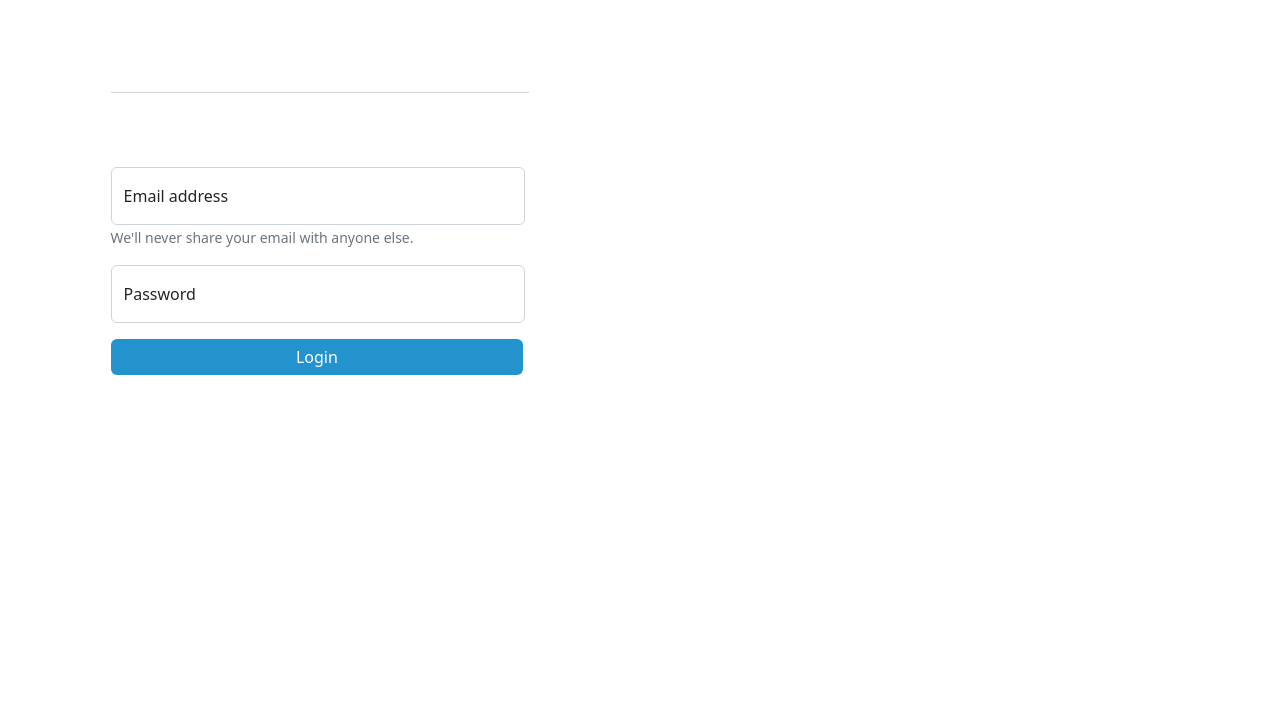
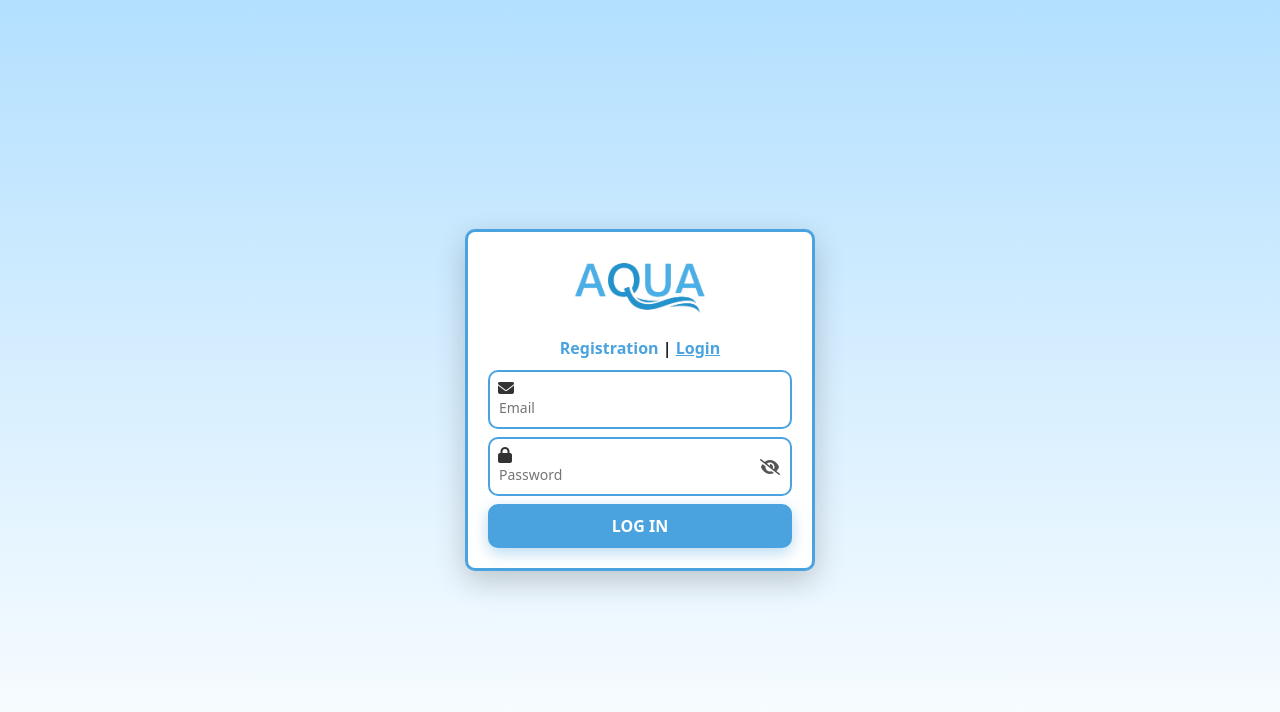
Before and after one commit to CyrilMel/Water-System, a Vue app in the folder client-side/: page / in a window 1280 px wide. Shown: the top 712 px of the page. Built offline with nearby package versions, Linux system fonts and the light colour scheme.

Commit message:
login/register-page

```diff
--- a/client-side/src/views/HomeView.vue
+++ b/client-side/src/views/HomeView.vue
@@ -1,168 +1,251 @@
-<script setup>
+<template>
+  <div class="login-container">
+    <div class="login-card">
+      <!-- Logo with Water Splashes Inside Card -->
+      <div class="logo-wrapper">
+        <img src="../assets/images/logo.png" alt="Water Splash Left" class="logo-img" />
+      </div>
 
+      <!-- Registration/Login Toggle -->
+      <div class="toggle-buttons">
+        <span :class="{ active: isRegistering }" @click="isRegistering = true">Registration</span> |
+        <span :class="{ active: !isRegistering }" @click="isRegistering = false">Login</span>
+      </div>
+
+      <div v-if="isRegistering" class="registration-form">
+        <div class="input-group">
+          <i class="fa-solid fa-user input-icon"></i>
+          <input type="text" placeholder="Name" class="login-input" v-model="name" required />
+        </div>
+      </div>
+
+      <!-- Email Input -->
+      <div class="input-group">
+        <i class="fa-solid fa-envelope input-icon"></i>
+        <input type="text" placeholder="Email" class="login-input" v-model="email" required />
+      </div>
+      <p v-if="emailError" class="error-message">{{ emailError }}</p>
+
+      <!-- Password Input with Toggle -->
+      <div class="input-group">
+        <i class="fa-solid fa-lock input-icon"></i>
+        <input :type="showPassword ? 'text' : 'password'" placeholder="Password" class="login-input" v-model="password" required />
+        <i class="fa-solid" :class="showPassword ? 'fa-eye' : 'fa-eye-slash'" @click="togglePassword"></i>
+      </div>
+      <p v-if="passwordError" class="error-message">{{ passwordError }}</p>
+
+      <div v-if="isRegistering" class="input-group">
+        <i class="fa-solid fa-lock input-icon"></i>
+        <input :type="showPassword ? 'text' : 'password'" placeholder="Confirm Password" class="login-input" v-model="confirmPassword" required />
+        <i class="fa-solid" :class="showPassword ? 'fa-eye' : 'fa-eye-slash'" @click="togglePassword"></i>
+      </div>
+      <p v-if="confirmPasswordError" class="error-message">{{ confirmPasswordError }}</p>
+
+      <!-- Login/Register Button -->
+      <button type="submit" class="login-btn" @click="validateForm">{{ isRegistering ? 'REGISTER' : 'LOG IN' }}</button>
+    </div>
+  </div>
+
+  <link rel="stylesheet" href="https://cdnjs.cloudflare.com/ajax/libs/font-awesome/6.4.2/css/all.min.css">
+</template>
+
+<script>
+export default {
+  data() {
+    return {
+      showPassword: false,
+      isRegistering: false,
+      email: "",
+      password: "",
+      confirmPassword: "",
+      name: "",
+      emailError: "",
+      passwordError: "",
+      confirmPasswordError: "",
+    };
+  },
+  methods: {
+    togglePassword() {
+      this.showPassword = !this.showPassword;
+    },
+    validateForm() {
+      this.emailError = "";
+      this.passwordError = "";
+      this.confirmPasswordError = "";
+
+      // Email validation
+      if (!this.email.includes("@") || !this.email.includes(".")) {
+        this.emailError = "Please enter a valid email.";
+      }
+
+      // Password validation (at least 8 characters and one number)
+      const passwordPattern = /^(?=.*\d).{8,}$/;
+      if (!passwordPattern.test(this.password)) {
+        this.passwordError = "Password must be at least 8 characters and contain a number.";
+      }
+
+      // Confirm password validation (only for registration)
+      if (this.isRegistering && this.password !== this.confirmPassword) {
+        this.confirmPasswordError = "Passwords do not match.";
+      }
+
+      // Prevent submission if any errors exist
+      if (this.emailError || this.passwordError || this.confirmPasswordError) {
+        return;
+      }
+
+      alert(this.isRegistering ? "Registration Successful!" : "Login Successful!");
+    }
+  }
+};
 </script>
 
-<template>
-  <main>
-    <div>
-
-    <div class="container-fluid">
-      <div class="row">
-        <!-- Carousel Section -->
-        <!-- Login Section -->
-        <div class="col-md-6 login-section">
-          <div class="login-form margin-top">
-            <div class="logo-container text-center">
-              <!-- <img src="@/assets/images/Logo.png" alt="Company Logo" class="company-logo" /> -->
-            </div>
-            <h2 class="login-title text-center mb-4">
-              <!-- <router-link :to="{ name: 'Register' }">Register </router-link> | Login -->
-            </h2>
-            <div class="underline mb-4"></div>
-
-            <form >
-              <div
-
-                class="alert"
-
-                role="alert"
-              >
-              </div>
-              <div class="form-group form-floating mb-3">
-                <input
-                  type="email"
-                  class="form-control"
-                  id="floatingInput"
-                  placeholder="Enter your email"
-                  required
-                />
-                <label for="floatingInput">Email address</label>
-                <small class="form-text text-right mb-0"
-                  ><a href="#">We'll never share your email with anyone else. </a></small
-                >
-              </div>
-              <div class="form-group form-floating mb-3">
-                <input
-                  type="password"
-                  class="form-control"
-                  id="password"
-                  placeholder="Enter your password"
-                  required
-                />
-                <label for="password">Password</label>
-                <!-- <small class="form-text text-right mb-0"
-                  ><router-link to="/forget password">Forgot password? </router-link></small
-                > -->
-              </div>
-              <button
-                type="submit"
-                class="form-group btn btn-primary btn-block drag-active"
-              >
-                Login
-              </button>
-            </form>
-          </div>
-        </div>
-      </div>
-    </div>
-  </div>
-  </main>
-</template>
-
 <style scoped>
-/* Base styles */
-body {
-  background-color: #f5f5f5;
-  font-family: 'Poppins', sans-serif;
+/* Background */
+.login-container {
+  display: flex;
+  justify-content: center;
+  align-items: center;
+  height: 100vh;
+  background: linear-gradient(to bottom, #b3e0ff, white);
+  position: relative;
 }
 
-.company-logo {
-  width: 250px;
-  margin-top: -60px;
+.logo-img {
+  width: 150px;
+  height: auto;
 }
 
-.login-title {
-  margin-bottom: 20px;
+/* Logo Wrapper */
+.logo-wrapper {
+  display: flex;
+  justify-content: center;
+  align-items: center;
+  position: relative;
+  margin-bottom: 15px;
 }
 
-.form-control {
-  border: 1px solid #ced4da;
-  width: 80%;
-  padding: 8px;
-  font-size: 17px;
+/* Toggle Buttons */
+.toggle-buttons {
+  text-align: center;
+  margin-bottom: 10px;
+  font-weight: bold;
 }
 
-.form-group {
-  margin-left: 16%;
+.toggle-buttons span {
+  cursor: pointer;
+  color: #4aa3df;
 }
 
-.btn-primary {
-  background-color: #2293CD;
-  border: none;
-}
-
-.btn-primary:hover {
-  background-color: #2293CD;
-}
-
-.btn-block {
-  width: 67%;
-  margin-left: 16%;
-}
-
-.alert {
-  margin-left: 16%;
-  width: 67%;
-}
-
-.underline {
-  margin-left: 16%;
-  width: 68%;
-  border-bottom: 1px solid #ced4da;
-  margin-bottom: 20px;
-}
-
-.register-text,
-.login-title a,
-.form-text a {
-  color: #6c757d;
-  text-decoration: none;
-}
-
-.form-group.has-error .form-control {
-  border-color: red;
-}
-
-.login-title a:hover,
-.form-text a:hover {
+.toggle-buttons .active {
   text-decoration: underline;
 }
 
-.margin-top {
-  margin-top: 15%;
+/* Water Splash Images */
+.splash-img {
+  width: 50px;
+  opacity: 0.7;
+  position: absolute;
 }
 
-.drag-active:active {
-  background-color: #343a40;
-  border-color: #343a40;
-  color: #ffffff;
-}
-.loading-line {
-  position: fixed;
-  top: 0;
-  left: 0;
-  width: 100%;
-  height: 6px;
-  background-color: rgba(128, 0, 225, 0.8);
-  animation: loading-bar 1s infinite;
+.splash-img.left {
+  left: -60px;
 }
 
-@keyframes loading-bar {
-  0% {
-    left: -100%;
-  }
-  100% {
-    left: 100%;
-  }
+.splash-img.right {
+  right: -60px;
+}
+
+/* Login Card */
+.login-card {
+  background: white;
+  border: 3px solid #4aa3df;
+  padding: 20px;
+  border-radius: 10px;
+  width: 350px;
+  text-align: center;
+  box-shadow: 0px 10px 30px rgba(0, 0, 0, 0.2);
+  transition: transform 0.3s ease-in-out;
+}
+
+/* Card Hover Effect */
+.login-card:hover {
+  transform: translateY(-5px);
+}
+
+/* Input Fields */
+.input-group {
+  display: flex;
+  align-items: center;
+  background: white;
+  border: 2px solid #4aa3df;
+  border-radius: 10px;
+  margin: 8px 0;
+  padding: 8px;
+  transition: 0.3s;
+  position: relative;
+}
+
+/* Input Hover & Focus Animation */
+.input-group:hover,
+.input-group:focus-within {
+  box-shadow: 0px 0px 10px rgba(74, 163, 223, 0.5);
+  transform: scale(1.03);
+}
+
+/* Icons */
+.input-icon {
+  font-size: 16px;
+  margin-right: 8px;
+  color: #333;
+}
+
+/* Password Toggle */
+.fa-eye,
+.fa-eye-slash {
+  position: absolute;
+  right: 10px;
+  cursor: pointer;
+  color: #555;
+}
+
+/* Input */
+.login-input {
+  border: none;
+  outline: none;
+  width: 100%;
+  background: none;
+  font-size: 14px;
+  color: #333;
+}
+
+/* Button */
+.login-btn {
+  width: 100%;
+  padding: 10px;
+  border-radius: 10px;
+  border: none;
+  background: #4aa3df;
+  color: white;
+  font-size: 16px;
+  font-weight: bold;
+  cursor: pointer;
+  transition: 0.3s ease-in-out;
+  box-shadow: 0px 5px 15px rgba(74, 163, 223, 0.4);
+}
+
+/* Button Hover */
+.login-btn:hover {
+  background: #2e8ac8;
+  transform: scale(1.05);
+}
+
+/* Error Messages */
+.error-message {
+  color: red;
+  font-size: 12px;
+  text-align: left;
+  margin-top: -5px;
+  margin-bottom: 5px;
 }
 </style>
```
Also changed, not shown: client-side/src/assets/images/logo.png (added), client-side/src/assets/images/splash.png (added).
